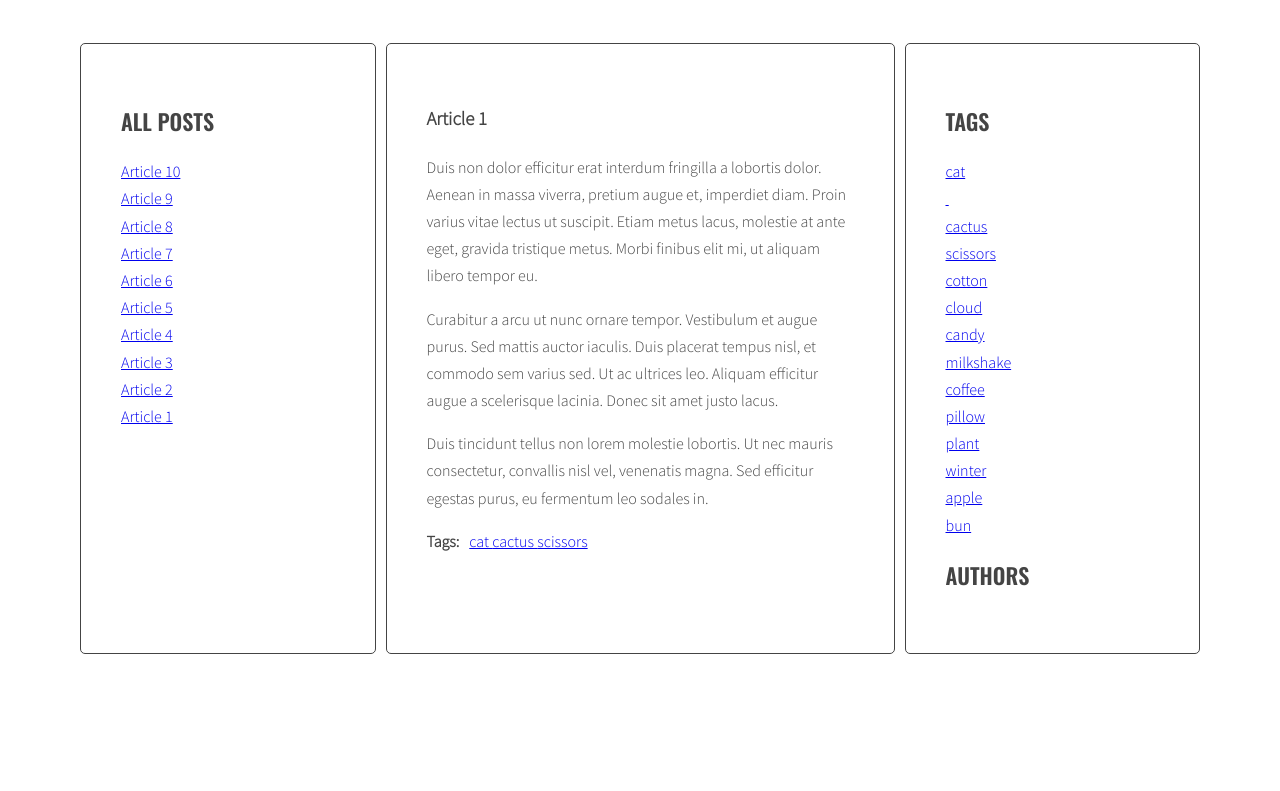
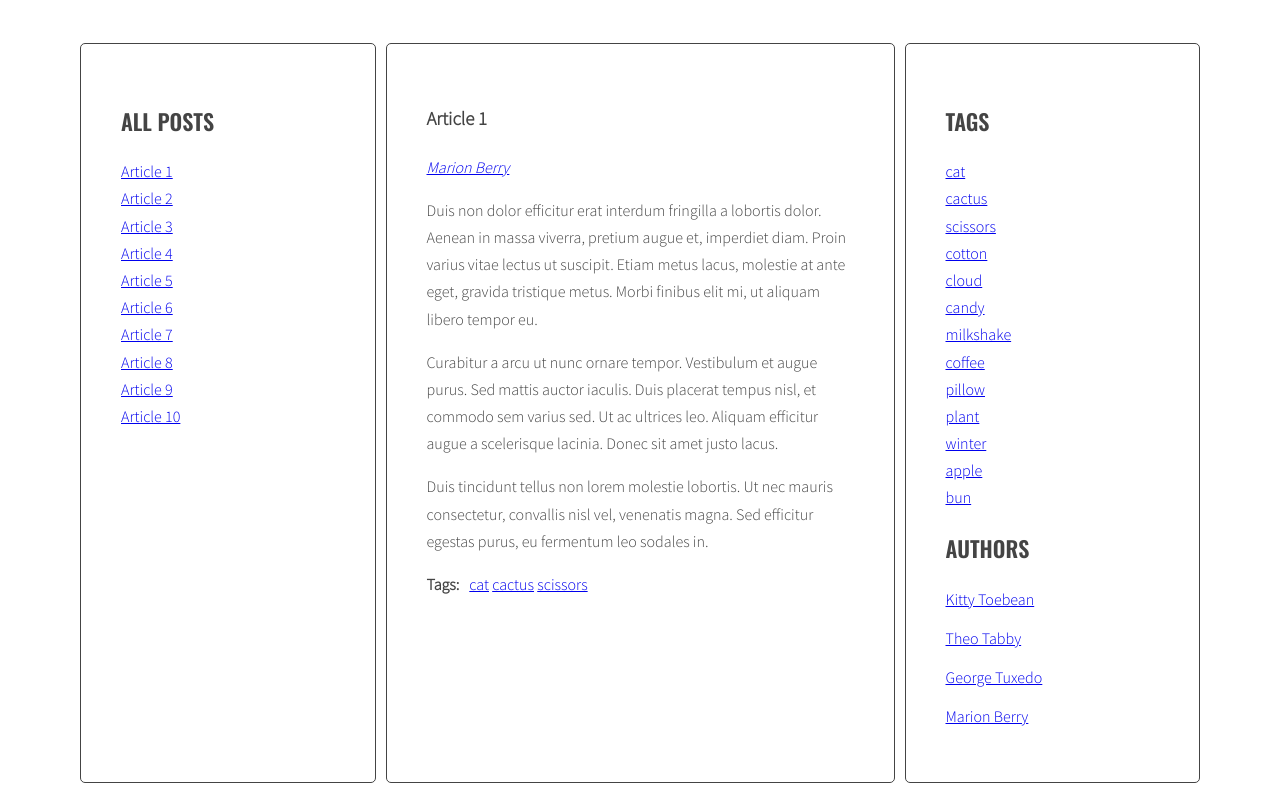
Before and after one commit to nataliamachalica/javascript_blog, a website: page index.html in a window 1280 px wide. Shown: the part 200-991 px from the top of the page. Before the commit the page ends 862 px from the top, so only its background shows below. Drawn offline with nearby package versions, Linux system fonts and the light colour scheme.

Commit message:
Add functions: generate tags and authors, click handlers and listeners, fix all bugs

```diff
--- a/index.html
+++ b/index.html
@@ -17,7 +17,7 @@
               </ul>
             </aside>
             <section class="posts">
-              <article class="post active" id="article-1" data-tags="cat &nbsp cactus &nbsp scissors">
+              <article class="post active" id="article-1" data-tags="cat cactus scissors" data-author="Marion Berry">
                 <h3 class="post-title">Article 1</h3>
                 <p class="post-author"></p>
                 <div class="post-content">
@@ -33,7 +33,7 @@
                   </ul>
                 </div>
               </article>
-              <article class="post" id="article-2" data-tags="cotton &nbsp cactus &nbsp cloud">
+              <article class="post" id="article-2" data-tags="cotton cactus cloud" data-author="Theo Tabby">
                 <h3 class="post-title">Article 2</h3>
                 <p class="post-author"></p>
                 <div class="post-content">
@@ -49,7 +49,7 @@
                   </ul>
                 </div>
               </article>
-              <article class="post" id="article-3" data-tags="candy &nbsp milkshake &nbsp coffee">
+              <article class="post" id="article-3" data-tags="candy milkshake coffee" data-author="George Tuxedo">
                 <h3 class="post-title">Article 3</h3>
                 <p class="post-author"></p>
                 <div class="post-content">
@@ -64,7 +64,7 @@
                   </ul>
                 </div>
               </article>
-              <article class="post" id="article-4" data-tags="coffee &nbsp cotton &nbsp cat">
+              <article class="post" id="article-4" data-tags="coffee cotton cat" data-author="Kitty Toebean">
                 <h3 class="post-title">Article 4</h3>
                 <p class="post-author"></p>
                 <div class="post-content">
@@ -80,7 +80,7 @@
                   </ul>
                 </div>
               </article>
-              <article class="post" id="article-5" data-tags="pillow &nbsp plant &nbsp winter">
+              <article class="post" id="article-5" data-tags="pillow plant winter" data-author="Marion Berry">
                 <h3 class="post-title">Article 5</h3>
                 <p class="post-author"></p>
                 <div class="post-content">
@@ -96,7 +96,7 @@
                   </ul>
                 </div>
               </article>
-              <article class="post" id="article-6" data-tags="apple &nbsp bun &nbsp pillow">
+              <article class="post" id="article-6" data-tags="apple bun pillow" data-author="George Tuxedo">
                 <h3 class="post-title">Article 6</h3>
                 <p class="post-author"></p>
                 <div class="post-content">
@@ -112,7 +112,7 @@
                   </ul>
                 </div>
               </article>
-              <article class="post" id="article-7" data-tags="cat &nbsp apple &nbsp cotton">
+              <article class="post" id="article-7" data-tags="cat apple cotton"data-author="Kitty Toebean">
                 <h3 class="post-title">Article 7</h3>
                 <p class="post-author"></p>
                 <div class="post-content">
@@ -128,7 +128,7 @@
                   </ul>
                 </div>
               </article>
-              <article class="post" id="article-8" data-tags="apple &nbsp coffee &nbsp candy">
+              <article class="post" id="article-8" data-tags="apple coffee candy" data-author="Theo Tabby">
                 <h3 class="post-title">Article 8</h3>
                 <p class="post-author"></p>
                 <div class="post-content">
@@ -144,7 +144,7 @@
                   </ul>
                 </div>
               </article>
-              <article class="post" id="article-9" data-tags="coffee &nbsp pillow &nbsp bun">
+              <article class="post" id="article-9" data-tags="coffee pillow bun" data-author="Marion Berry">
                 <h3 class="post-title">Article 9</h3>
                 <p class="post-author"></p>
                 <div class="post-content">
@@ -160,7 +160,7 @@
                   </ul>
                 </div>
               </article>
-              <article class="post" id="article-10" data-tags="plant &nbsp cloud &nbsp pillow">
+              <article class="post" id="article-10" data-tags="plant cloud pillow" data-author="George Tuxedo">
                 <h3 class="post-title">Article 10</h3>
                 <p class="post-author"></p>
                 <div class="post-content">
@@ -185,23 +185,23 @@
               <h2 class="section-title">Authors</h2>
               <ul class="list authors">
                 <li>
-                  <a href="#">
-
+                  <a href="#author-Kitty Toebean">
+                    <span class="author-name">Kitty Toebean</span>
                   </a>
                 </li>
                 <li>
-                  <a href="#">
-
+                  <a href="#author-Theo Tabby">
+                    <span class="author-name">Theo Tabby</span>
                   </a>
                 </li>
                 <li>
-                  <a href="#">
-
+                  <a href="#author-George Tuxedo">
+                    <span class="author-name">George Tuxedo</span>
                   </a>
                 </li>
                 <li>
-                  <a href="#">
-
+                  <a href="#author-Marion Berry">
+                    <span class="author-name">Marion Berry</span>
                   </a>
                 </li>
               </ul>
--- a/js/script.js
+++ b/js/script.js
@@ -1,7 +1,7 @@
 {
   'use strict';
 
-  const titleClickHandler = function(event) {
+  const titleClickHandler = function(event){
     event.preventDefault();
     const clickedElement = this;
 
@@ -30,7 +30,6 @@
 
     /* [DONE] add class 'active' to the correct article */
     targetArticle.classList.add('active');
-
   };
 
   const opt = {
@@ -39,7 +38,7 @@
     titleListSelector:'.titles',
     articleTagsSelector:'.post-tags .list',
     articleAuthorSelector:'.post-author',
-    tagListSelector:'.tags.list a',
+    tagsListSelector:'.tags.list',
     cloudClassCount: 5,
     cloudClassPrefix: 'tag-size-'
   };
@@ -68,8 +67,13 @@
       const linkHTML = '<li><a href="#' + articleId + '"><span>' + articleTitle + '</span></a></li>';
 
       /* insert link into html variable */
-      titleList.insertAdjacentHTML('afterbegin', linkHTML);
+      //titleList.insertAdjacentHTML('afterbegin', linkHTML);
+
+      titleList.innerHTML = titleList.innerHTML + linkHTML;
+      html = html + linkHTML;
     }
+    titleList.innerHTML = html;
+
     const links = document.querySelectorAll('.titles a');
 
     for(let link of links){
@@ -79,141 +83,107 @@
 
   generateTitleLinks();
 
-  const calculateTagsParams = function (tags){
+  const calculateTagsParams = function(tags){
 
-    const params = {min: 999999, max: 0};
+    const params = {
+      min: 999999,
+      max: 0
+    };
 
     for (let tag in tags){
       console.log(tag + ' is used' + tags[tag] + ' times');
 
-      if(tags[tag] > params.max){
-        params.max = tags[tag];
+      params.max = Math.max(tags[tag], params.max);
+      params.min = Math.min(tags[tag], params.min);
+    }
+
+    /*if(tags[tag] > params.max){
+      params.max = tags[tag];
       }
       if(tags[tag] < params.min){
         params.min = tags[tag];
-      }
-    }
+      }*/
+
     return params;
   };
 
-  const calculateTagClass = function (count, params){
-    const normalizedCount = count - params.min;
+  const calculateTagClass = function(count, params){
+    /*const normalizedCount = count - params.min;
     const normalizedMax = params.max - params.min;
     const percentage = normalizedCount / normalizedMax;
-    const classNumber = Math.floor(percentage * (opt.CloudClassCount - 1) + 1);
+    const classNumber = Math.floor(percentage * (opt.CloudClassCount - 1) + 1);*/
 
-    return opt.CloudClassPrefix + classNumber;
+    const classNumber = Math.floor( ( (count - params.min) / (params.max - params.min) ) * opt.cloudClassCount + 1 );
+    console.log('classNumber:', classNumber);
+
+    return opt.cloudClassPrefix + classNumber;
   };
 
-  const generateTags = function (){
+  // *** GENEROWANIE TAGÓW *** //
 
-    /* [NEW] create a new variable allTags with an empty object */
+  const generateTags = function(){
+
     let allTags = {};
-
-    /* find all articles */
     const articles = document.querySelectorAll(opt.articleSelector);
 
-    /* START LOOP: for every article: */
     for (let article of articles){
-
-      /* find tags wrapper */
       const tagsWrapper = article.querySelector(opt.articleTagsSelector);
-
-      /* make html variable with empty string */
       let html = '';
-
-      /* get tags from data-tags attribute */
       const articleTags = article.getAttribute('data-tags');
-
-      /* split tags into array */
       const articleTagsArray = articleTags.split(' ');
 
-      /* START LOOP: for each tag */
       for (let tag of articleTagsArray){
+        const linkHTML = '<li><a href="#tag- ' + tag + '">' + tag + '</a></li>' + ' ';
 
-        /* generate HTML of the link */
-        const linkHTML = '<li><a href="#tag- ' + tag + '">' + tag + '</a></li>' + '';
-
-        /* add generated code to html variable */
         html = html + linkHTML;
-
-        /* [NEW] check if this link is NOT already in allTags */
 
         if(!allTags[tag]){
 
-          /* [NEW] add tag to allTags object */
           allTags[tag] = 1;
         } else {
           allTags[tag]++;
         }
-
-      /* END LOOP: for each tag */
       }
-      /* insert HTML of all the links into the tags wrapper */
       tagsWrapper.innerHTML = html;
-
-    /* END LOOP: for every article: */
     }
 
-    /* [NEW] find list of tags in right column */
     const tagList = document.querySelector('.tags');
-    console.log(tagList);
 
-    /* [NEW] create variable for all links HTML code */
     const tagsParams = calculateTagsParams(allTags);
-    console.log('tagsParams:', tagsParams);
+
     let allTagsHTML = '';
 
-    /* [NEW] START LOOP: for each tag in allTags */
     for(let tag in allTags){
-    /* NEW generate code of a link and add it to allTagsHTML */
-    //allTags += tag + '(' + allTags[tag] + ')';
 
-      //const tagLinkHTML = '<li><a href="#tag- ' + tag + '">' + tag + '</a></li>';
-      //console.log(tagLinkHTML);
-      const tagLinkHTML = '<li><a class="'+ calculateTagClass(allTags[tag], tagsParams) + '" href="#tag- ' + tag + '">' + tag + '</a></li>';
+      const tagLinkHTML = '<li><a class="'+ calculateTagClass(allTags[tag], tagsParams) + '" href="#tag-' + tag + '">' + tag + '</a></li>' + ' ';
       allTagsHTML += tagLinkHTML;
+    }
 
-      /* NEW END LOOP: for each tag in allTags: */
-    }
-    /* [NEW] add HTML from allTagsHTML to tagList */
+    /* [NEW] add HTML from allTagsHTML to tagList */ // tutaj dopisać nową część do wyświetlania liczby tagów  [new] create variable for all links...
     tagList.innerHTML = allTagsHTML;
   };
 
   generateTags();
 
-  const tagClickHandler = function (event){
+  const tagClickHandler = function(event){
 
     /* prevent default action for this event */
-
     event.preventDefault();
-    console.log('event', event);
 
     /* make new constant named "clickedElement" and give it the value of "this" */
-
     const clickedElement = this;
-    console.log('tag link was clicked!');
-    console.log('this', clickedElement);
 
     /* make a new constant "href" and read the attribute "href" of the clicked element */
-
     const href = clickedElement.getAttribute('href');
-    console.log('href', href);
 
     /* make a new constant "tag" and extract tag from the "href" constant */
-
     const tag = href.replace('#tag-', '');
-    console.log('tag', tag);
 
     /* find all tag links with class active */
-
     const activeTags = document.querySelectorAll('a.active[href^="#tag-"]');
-    console.log('activeTags:', activeTags);
 
     /* START LOOP: for each active tag link */
-
     for(let activeTag of activeTags){
-      console.log('activeTag:', activeTag);
 
       /* remove class active */
       activeTag.classList.remove('active');
@@ -222,38 +192,28 @@
     }
 
     /* find all tag links with "href" attribute equal to the "href" constant */
-
     const tagLinks = document.querySelectorAll('a[href="' + href + '"]');
-    console.log('tagLinks:', tagLinks);
 
     /* START LOOP: for each found tag link */
-
     for (let tagLink of tagLinks){
-      console.log('tagLink:', tagLink);
 
       /* add class active */
-
-      tagLinks.classList.add('active');
+      clickedElement.classList.add('active'); //kliknięty element, nie tagLink -_-
 
       /* END LOOP: for each found tag link */
     }
 
     /* execute function "generateTitleLinks" with article selector as argument */
-
     generateTitleLinks('[data-tags~="' + tag + '"]');
   };
 
   const addClickListenersToTags = function(){
 
     /* find all links to tags */
-
-    const tagLinks = document.querySelectorAll('a.active[href^="#tag-"]');
-    console.log('tagLinks:', tagLinks);
+    const tagLinks = document.querySelectorAll('a[href^="#tag-"]');
 
     /* START LOOP: for each link */
-
     for (let tagLink of tagLinks){
-      console.log('tagLink:', tagLink);
 
       /* add tagClickHandler as event listener for that link */
       tagLink.addEventListener('click', tagClickHandler);
@@ -264,8 +224,7 @@
 
   addClickListenersToTags();
 
-
-  //początek autorów
+  // *** GENEROWANIE AUTORÓW *** //
 
   const generateAuthors = function(){
 
@@ -276,33 +235,24 @@
     for(let article of articles){
 
       /* [DONE]find author wrapper */
-      const authorList = article.querySelectorAll(opt.articleAuthorSelector);
-      //article.querySelector(opt.articleAuthorSelector);
-
-      /* [DONE]make html variable with empty string */
+      const authorsWrapper = article.querySelector(opt.articleAuthorSelector);
       let html = '';
 
       /* [DONE]get tags from author-tags attribute */
-      const articleAuthors = article.getAttribute('data-authors');
+      const articleAuthors = article.getAttribute('data-author');
 
-      /* START LOOP: for each author */
-      for(let author in articleAuthors){
+      /* [DONE]generate HTML of the link */
+      const linkHTML = '<a href="#author-' + articleAuthors + '">' + articleAuthors + '</a>';
 
-        /* [DONE]generate HTML of the link */
-        const linkHTML = '<li><a href="#author-' + author + '"<span>' + author + '</span></a></li>';
+      /* [DONE]add generated code to html variable */
+      html = html + linkHTML;
 
-        /* [DONE]add generated code to html variable */
-        html = html + linkHTML;
-
-      /* END LOOP: for each tag */
-      }
       /* insert HTML of all the links into the tags wrapper */
-      authorList.innerHTML = html;
+      authorsWrapper.innerHTML = html;
 
       /* END LOOP: for every article: */
     }
   };
-
   generateAuthors();
 
   const authorClickHandler = function(event){
@@ -317,52 +267,51 @@
     const href = clickedElement.getAttribute('href');
 
     /* make a new constant "author" and extract tag from the "href" constant */
-    const author = href;
+    const author = href.replace('#author-', '');
 
     /* find all tag links with class active */
-    const activeAuthors = document.querySelectorAll('a.active[href^="#author-"]');
+    const activeAuthorLinks = document.querySelectorAll('a.active[href^="#author-"]');
 
     /* START LOOP: for each active tag link */
-    for (let activeAuthor of activeAuthors) {
+    for(let activeAuthorLink of activeAuthorLinks){
 
       /* remove class active */
-      activeAuthor.classList.remove('active');
+      activeAuthorLink.classList.remove('active');
 
       /* [DONE]END LOOP: for each active author link */
     }
 
     /* [DONE]find all tag links with "href" attribute equal to the "href" constant */
-    const authorLinks = document.querySelectorAll('a[href^="#author-' + author + '"]');
+    const authorLinks = document.querySelectorAll('a[href="' + href + '"]');
 
     /* [DONE]START LOOP: for each found tag link */
-    for (let authorLink of authorLinks){
+    for(let authorLink of authorLinks){
+      console.log(authorLink);
 
       /* [DONE]add class active */
-      authorLink.classList.add('active');
+      clickedElement.classList.add('active');
 
       /* [DONE]END LOOP: for each found tag link */
     }
 
     /* [DONE]execute function "generateTitleLinks" with article selector as argument */
-    generateTitleLinks('[data-tags~="' + author + '"]');
+    generateTitleLinks('[data-author="' + author + '"]');
   };
 
   const addClickListenersToAuthors = function(){
 
     //find all links to tags
-    const authorLinks = document.querySelectorAll(opt.articleAuthorSelector);
+    const linkAuthors = document.querySelectorAll('a[href^="#author-"]');
 
     //START LOOP: for each link
-    for (let author of authorLinks){
+    for(let linkAuthor of linkAuthors){
 
       //add authorClickHandler as event listener for that link
-      author.addEventListener('click', authorClickHandler);
+      linkAuthor.addEventListener('click', authorClickHandler);
 
       /* END LOOP for each link*/
     }
   };
 
   addClickListenersToAuthors();
-
-  //koniec autorów
 }
```
